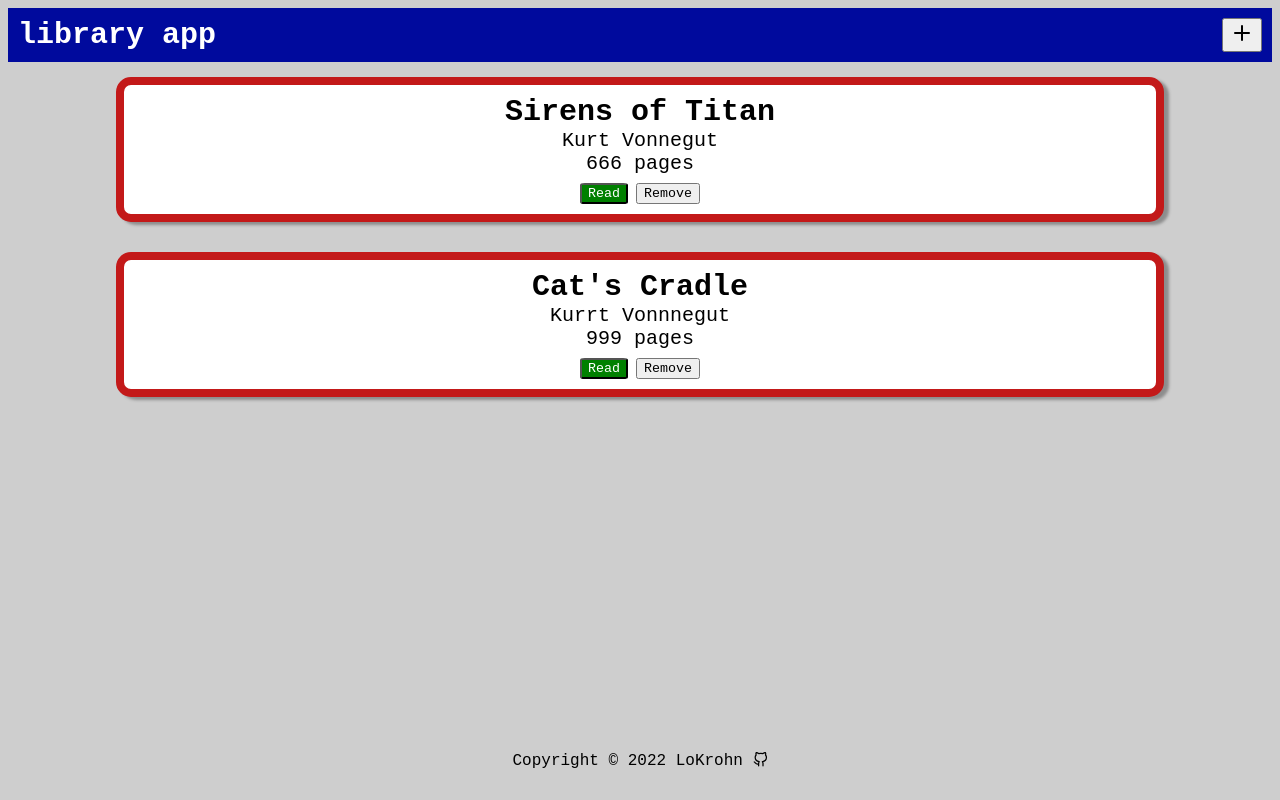
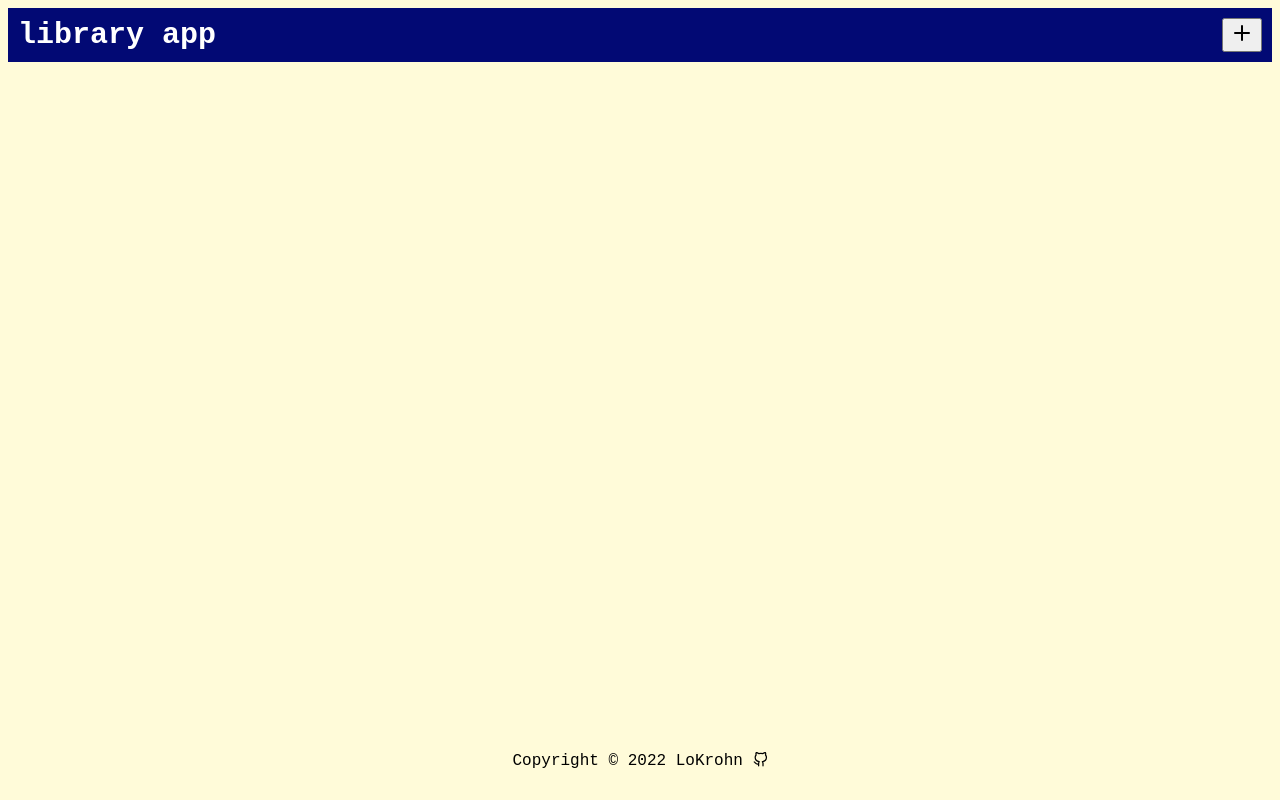
Before and after one commit to LoKrohn/library-app, a plain HTML site: page index.html in a window 1280 px wide. Drawn offline with nearby package versions, Linux system fonts and the light colour scheme; a web font is replaced by a local one.

Commit message:
change colorway, remove sample books array

```diff
--- a/app.js
+++ b/app.js
@@ -1,17 +1,4 @@
-const library = [
-    {
-        "title": "Sirens of Titan",
-        "author": "Kurt Vonnegut",
-        "pages": "666",
-        "read": true
-    },
-    {
-        "title": "Cat's Cradle",
-        "author": "Kurrt Vonnnegut",
-        "pages": "999",
-        "read": true
-        },
-    ];
+const library = [];
 
 const resetBookCards = () => {
     document.getElementById('container').innerHTML = '';
--- a/style.css
+++ b/style.css
@@ -12,7 +12,7 @@
 body {
     display: flex;
     flex-direction: column;
-    background-color:rgb(206, 206, 206);
+    background-color:rgba(255, 250, 203, 0.713);
 }
 
 .book {
@@ -24,8 +24,8 @@ body {
     margin: 15px;
     text-align: center;
     font-size: 20px;
-    background-color: rgb(255, 255, 255);
-    border-color:rgb(195, 25, 25);
+    background-color: rgba(146, 68, 0, 0.478);
+    border-color:rgb(127, 2, 2);
 }
 
 .title {
@@ -34,7 +34,7 @@ body {
 }
 
 .header {
-    background-color:rgb(0, 10, 157);
+    background-color:rgb(2, 9, 116);
     color:rgb(255, 255, 255);
     font-size: 30px;
     padding: 10px;
```
